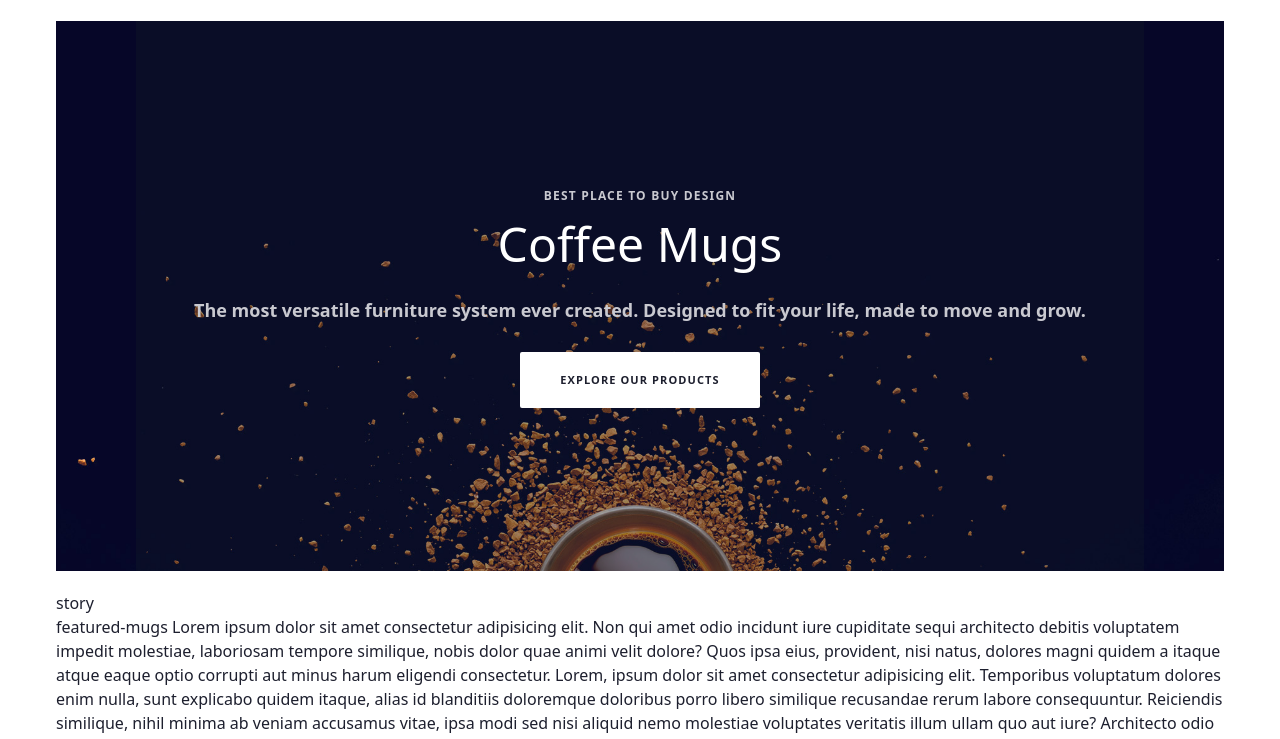
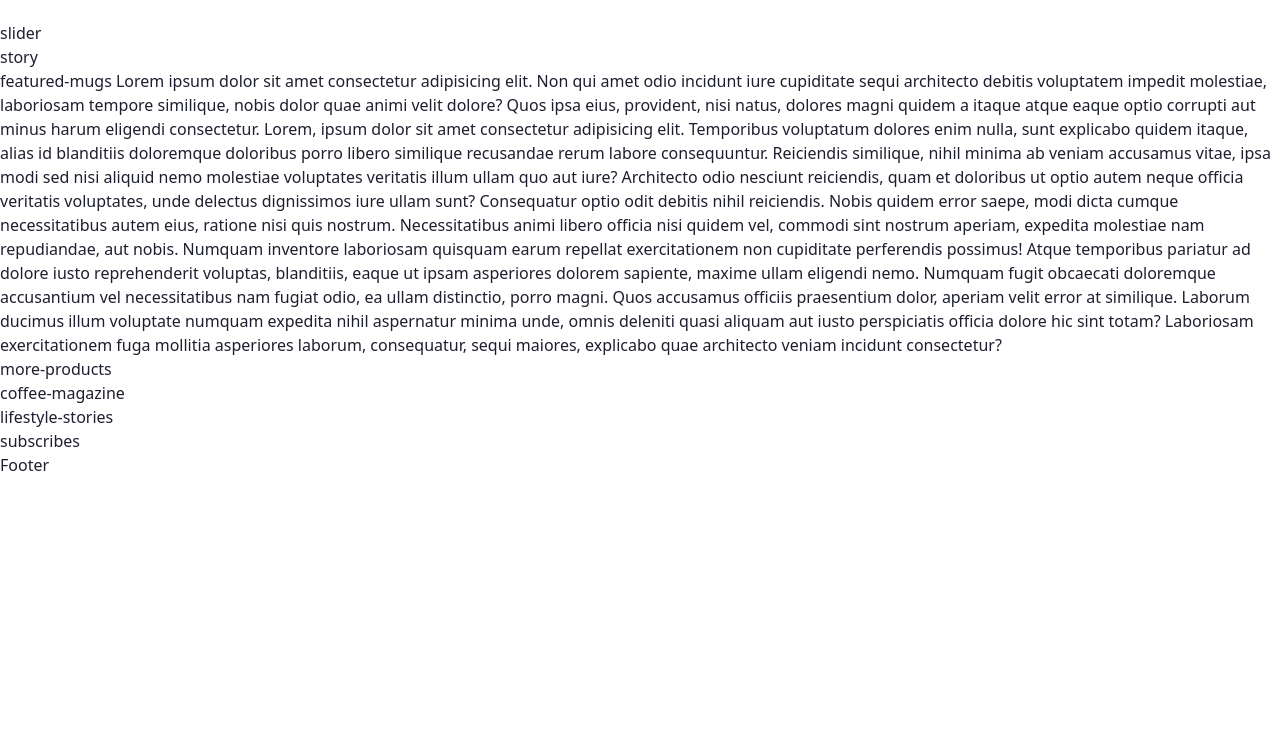
Before and after one commit to ThanhNam2905/tailwindcss-UI-Coffee-style, a website: page public/index.html in a window 1280 px wide. Shown: the part 55-794 px from the top of the page. Drawn offline with Linux system fonts and the light colour scheme.

Commit message:
Revert "Add Article Slider"
This reverts commit 117a3f4f8e2ec506a712f365d3c365497a967d63.

```diff
--- a/public/index.html
+++ b/public/index.html
@@ -68,19 +68,10 @@
                     </ul>
                 </nav>
             </header>
-            <main class="px-14">
+            <main>
                 <section>
-                    <article class="slider w-full h-[550px] bg-slider-bg bg-no-repeat bg-cover bg-bottom mb-5 group px-7 md:px-10 lg:px-20">
-                        <div class="flex flex-col items-center justify-center w-full h-full bg-gray-900 bg-opacity-40 group-hover:bg-opacity-0 transition-all ease-linear duration-300">
-                            <div class="text-center text-[#c9c9d0] space-y-3 z-20">
-                                <p class="uppercase text-[12px] font-semibold tracking-widest">BEST PLACE TO BUY DESIGN</p>
-                                <h1 class="text-4xl lg:text-5xl text-white">Coffee Mugs</h1>
-                                <h4 class="text-base lg:text-lg font-semibold !my-7">The most versatile furniture system ever created. Designed to fit your life, made to move and grow.</h4>
-                                <div>
-                                    <button class="btn btn--primary text-[11px]">Explore our products</button>
-                                </div>
-                            </div>
-                        </div>
+                    <article class="slider">
+                        slider
                     </article> <!-- End slider -->
                     <article class="story">
                         story
--- a/src/input.css
+++ b/src/input.css
@@ -18,16 +18,8 @@
         @apply  relative pb-0.5 px-1 after:lg:absolute after:lg:bottom-0 after:lg:left-0 after:lg:h-0.5
         after:lg:w-0 after:lg:bg-primary--color hover:after:lg:w-full after:lg:transition-all after:lg:ease-in-out after:lg:duration-300;
     }
-
     .nav__link--item.active {
         @apply text-[#1d1f2e];
-    }
-
-    .btn {
-        @apply  inline-block text-base uppercase cursor-pointer rounded-sm px-7 py-3.5 md:px-10 md:py-4;
-    }
-    .btn--primary {
-        @apply  text-[#1d1f2e] w-max bg-white font-bold tracking-widest hover:bg-opacity-80 transition-all ease-in-out duration-300;
     }
 }
 
--- a/tailwind.config.js
+++ b/tailwind.config.js
@@ -18,9 +18,6 @@ module.exports = {
             },
             animation: {
                 'slideDown': 'slideDown 0.5s ease-in-out',
-            },
-            backgroundImage: {
-                'slider-bg': 'url("./images/slider-img.jpg")'
             }
         },
     },
```
Also changed, not shown: public/images/slider-img.jpg (deleted), public/output.css.
